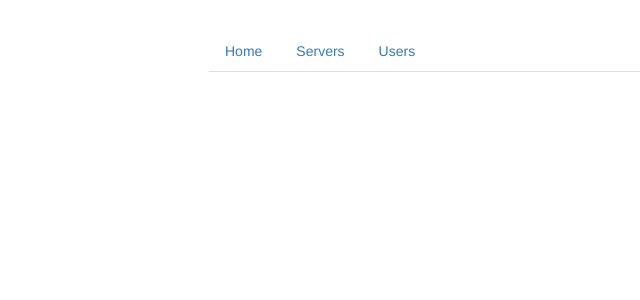
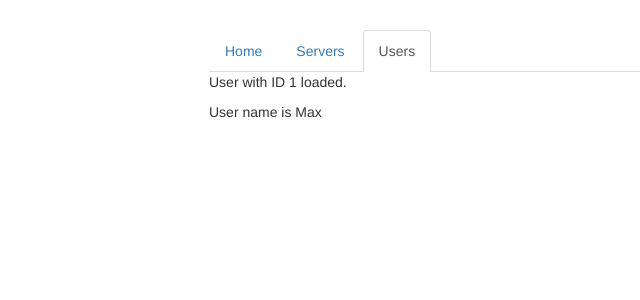
Before and after one commit to keepprogress/angular-with-maxmillion-routing-start, an Angular app: page /users/1/Max in a window 1280 px wide. Before the commit this address led to /. Shown: the top 300 px of the page, without its empty margins (56-696 px from the left). Built offline with nearby package versions, Linux system fonts and the light colour scheme.

Commit message:
sec 11. 134.Fetching Route Parameters

```diff
--- a/src/app/app.module.ts
+++ b/src/app/app.module.ts
@@ -16,7 +16,7 @@ import { RouterModule, Routes } from '@angular/router';
 const appRoutes: Routes = [
   { path: '', component: HomeComponent },
   { path: 'users' , component: UsersComponent },
-  { path: 'users/:id', component: UserComponent },
+  { path: 'users/:id/:name', component: UserComponent },
   { path: 'servers' , component: ServersComponent }
 ];
 
--- a/src/app/users/user/user.component.html
+++ b/src/app/users/user/user.component.html
@@ -1,2 +1,2 @@
-<p>User with ID _ID_ loaded.</p>
-<p>User name is _NAME_</p>
+<p>User with ID {{ user.id }} loaded.</p>
+<p>User name is {{ user.name }}</p>
--- a/src/app/users/user/user.component.ts
+++ b/src/app/users/user/user.component.ts
@@ -1,4 +1,5 @@
 import { Component, OnInit } from '@angular/core';
+import { ActivatedRoute } from '@angular/router';
 
 @Component({
   selector: 'app-user',
@@ -8,9 +9,13 @@ import { Component, OnInit } from '@angular/core';
 export class UserComponent implements OnInit {
   user: {id: number, name: string};
 
-  constructor() { }
+  constructor(private route: ActivatedRoute) { }
 
   ngOnInit() {
+    this.user = {
+      id: this.route.snapshot.params['id'],
+      name: this.route.snapshot.params['name']
+    };
   }
 
 }
```
